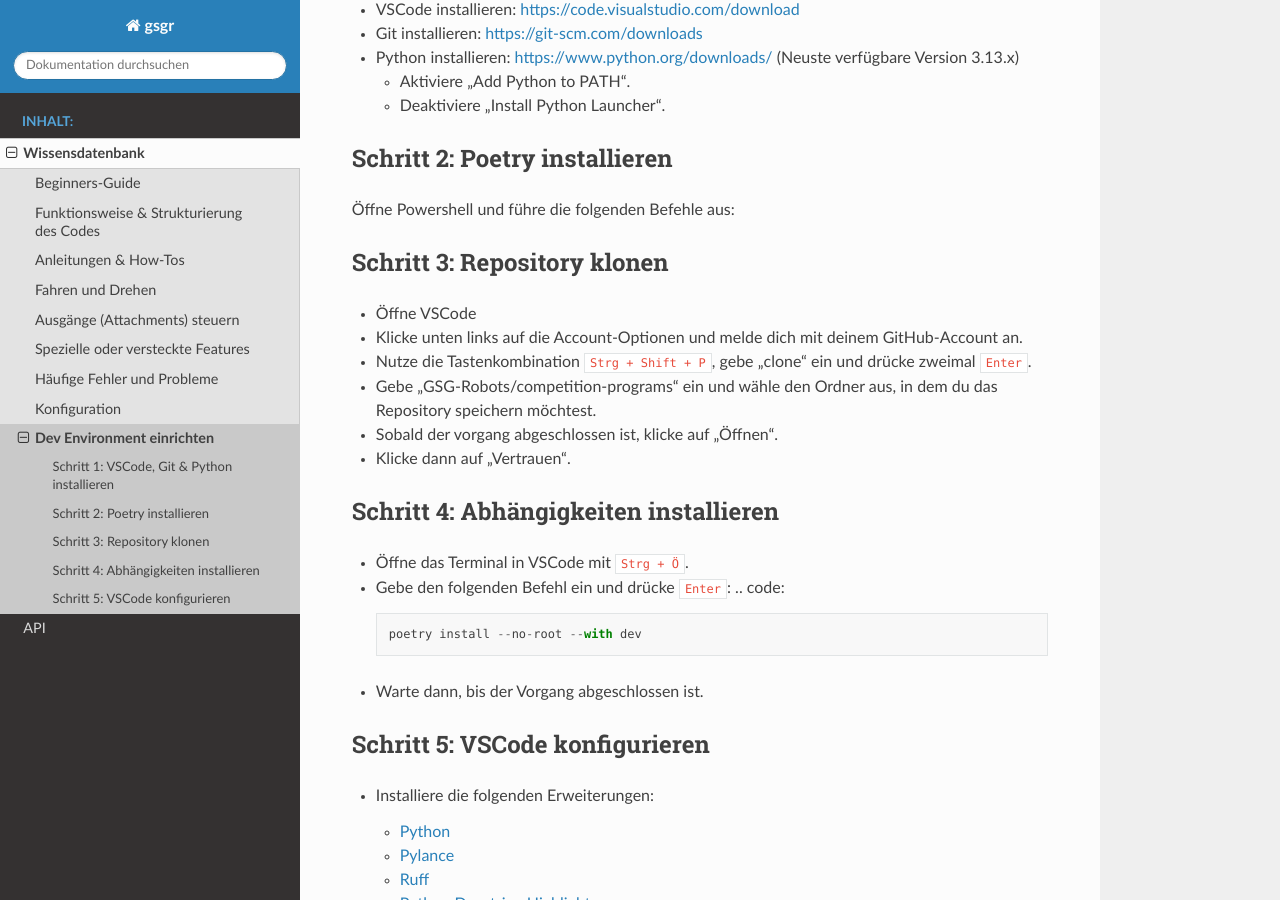
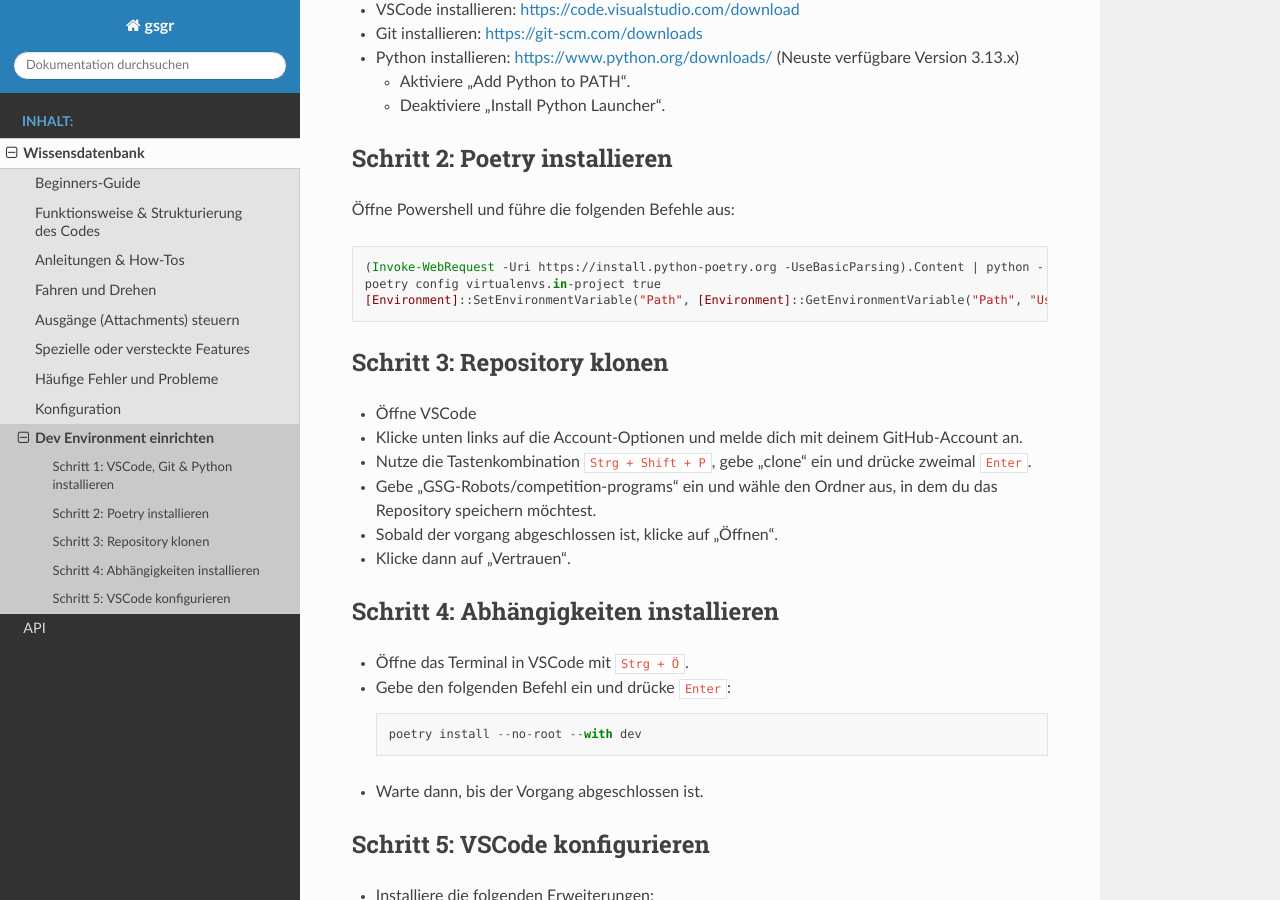
Before and after one commit to GSG-Robots/spike-prime-code, a Sphinx documentation site: the page built from docs/knowledge/setup-devenv.rst, in a window 1280 px wide and 900 px high, scrolled down 218 px. Built offline with Sphinx 7.4.7 and the Read the Docs theme 3.1.0, drawn with Linux system fonts in a browser that asks for light colours.

Commit message:
Fixes in knowledge docs

```diff
--- a/docs/knowledge/how-to/index.rst
+++ b/docs/knowledge/how-to/index.rst
@@ -1,9 +1,7 @@
 Anleitungen & How-Tos
 =====================
-
 
 .. toctree::
     :maxdepth: 1
 
-    creating-a-run
     connect-bluetooth
--- a/docs/knowledge/setup-devenv.rst
+++ b/docs/knowledge/setup-devenv.rst
@@ -2,7 +2,7 @@ Dev Environment einrichten
 ==========================
 
 Schritt 1: VSCode, Git & Python installieren
-------------------------------------
+--------------------------------------------
 
 - VSCode installieren: https://code.visualstudio.com/download
 - Git installieren: https://git-scm.com/downloads
@@ -12,17 +12,18 @@ Schritt 1: VSCode, Git & Python installieren
   - Deaktiviere "Install Python Launcher".
 
 Schritt 2: Poetry installieren
-------------------------------------------------
+------------------------------
 
 Öffne Powershell und führe die folgenden Befehle aus:
 
-.. code::
+.. code-block:: powershell
+
     (Invoke-WebRequest -Uri https://install.python-poetry.org -UseBasicParsing).Content | python -
     poetry config virtualenvs.in-project true
     [Environment]::SetEnvironmentVariable("Path", [Environment]::GetEnvironmentVariable("Path", "User") + ";C:\Users\johan\AppData\Roaming\Python\Scripts", "User")
 
 Schritt 3: Repository klonen
-------------------------------------------------
+----------------------------
 
 - Öffne VSCode
 - Klicke unten links auf die Account-Optionen und melde dich mit deinem GitHub-Account an.
@@ -36,7 +37,9 @@ Schritt 4: Abhängigkeiten installieren
 
 - Öffne das Terminal in VSCode mit :code:`Strg + Ö`.
 - Gebe den folgenden Befehl ein und drücke :code:`Enter`:
-  .. code::
+
+  .. code-block::
+
     poetry install --no-root --with dev
 - Warte dann, bis der Vorgang abgeschlossen ist.
 
--- a/docs/knowledge/typical-issues/software.rst
+++ b/docs/knowledge/typical-issues/software.rst
@@ -73,7 +73,7 @@ Die Fehlernachricht gibt Auskunft darüber, welcher Wert in welchem Run fehlerha
 .. _import-error:
 
 Fehler beim Laden der Menüsoftware oder Runs
--------------------------------------------
+--------------------------------------------
 
 Beim Laden der Menüsoftware oder den Runs ist ein Fehler aufgetreten
 
```
Also changed, not shown: docs/knowledge/how-to/creating-a-run.rst (deleted).
